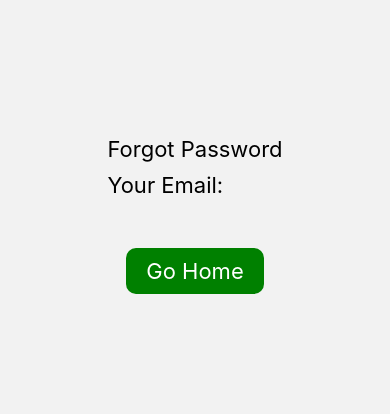
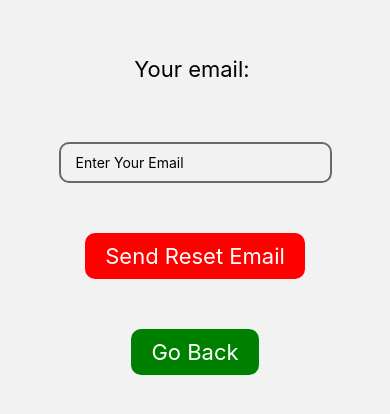
Before and after one commit to Oskar-Ciebien/Timetable_Application, a React Native app: screen /ForgotPassword in a window 390 px wide. Shown: the part 212-626 px from the top of the page. Built offline with nearby package versions, Linux system fonts and the light colour scheme; no server answers.

Commit message:
Added Forgot Password Functionality to the app

```diff
--- a/screens/ForgotPasswordScreen.js
+++ b/screens/ForgotPasswordScreen.js
@@ -1,36 +1,75 @@
-import { StyleSheet, Text, View, TouchableOpacity } from "react-native";
-import React from "react";
-import { SafeAreaView } from "react-native-safe-area-context";
+import {
+  StyleSheet,
+  Text,
+  View,
+  TouchableOpacity,
+  KeyboardAvoidingView,
+  TextInput,
+} from "react-native";
+import React, { useState } from "react";
 
 // Navigation
 import { useNavigation } from "@react-navigation/core";
 
 // Firebase
 import { auth } from "../firebase";
+import { sendPasswordResetEmail } from "firebase/auth";
 
 const ForgotPasswordScreen = () => {
   // Navigation
   const navigation = useNavigation();
 
+  const [email, setEmail] = useState("");
+
+  // Forgot Password
+  const forgotPassword = () => {
+    sendPasswordResetEmail(auth, email)
+      .then(() => {
+        // Password reset email sent!
+        console.log("Password reset email has been sent to: ", email);
+        // ..
+      })
+      .catch((error) => {
+        const errorCode = error.code;
+        const errorMessage = error.message;
+        console.log("Error: ", errorCode, errorMessage);
+        // ..
+      });
+  };
+
   // Change Password
-  const goHome = () => {
+  const goLogin = () => {
     console.log("Pressed Go Home");
-    navigation.replace("Home");
+    navigation.replace("Login");
   };
 
   return (
-    <SafeAreaView style={styles.container}>
-      <View>
-        <Text style={styles.text}>Forgot Password</Text>
-        <Text style={styles.text}>Your Email: {auth.currentUser?.email}</Text>
+    <KeyboardAvoidingView style={styles.container}>
+      <View style={styles.textContainer}>
+        <Text style={styles.text}>Your email: {auth.currentUser?.email}</Text>
       </View>
 
-      <TouchableOpacity onPress={goHome} style={styles.button}>
+      <View style={styles.inputContainer}>
+        <TextInput
+          placeholder="Enter Your Email"
+          value={email}
+          onChangeText={(text) => setEmail(text)}
+          style={styles.input}
+        />
+      </View>
+
+      <TouchableOpacity onPress={forgotPassword} style={styles.buttonContainer}>
         <View>
-          <Text style={styles.buttonText}>Go Home</Text>
+          <Text style={styles.buttonText}>Send Reset Email</Text>
         </View>
       </TouchableOpacity>
-    </SafeAreaView>
+
+      <TouchableOpacity onPress={goLogin} style={styles.loginButton}>
+        <View>
+          <Text style={styles.loginButtonText}>Go Back</Text>
+        </View>
+      </TouchableOpacity>
+    </KeyboardAvoidingView>
   );
 };
 
@@ -42,15 +81,29 @@ const styles = StyleSheet.create({
     justifyContent: "center",
     alignItems: "center",
   },
+  textContainer: {
+    marginTop: 10,
+  },
   text: {
     color: "black",
     fontSize: 22,
-    marginTop: 10,
   },
-  button: {
+  loginButton: {
     marginTop: 50,
     fontSize: 22,
     backgroundColor: "green",
+    paddingVertical: 10,
+    paddingHorizontal: 20,
+    borderRadius: 10,
+  },
+  loginButtonText: {
+    color: "white",
+    fontSize: 22,
+  },
+  buttonContainer: {
+    marginTop: 50,
+    fontSize: 22,
+    backgroundColor: "red",
     paddingVertical: 10,
     paddingHorizontal: 20,
     borderRadius: 10,
@@ -59,4 +112,19 @@ const styles = StyleSheet.create({
     color: "white",
     fontSize: 22,
   },
+  inputContainer: {
+    width: "100%",
+    justifyContent: "center",
+    alignItems: "center",
+    marginTop: 50,
+  },
+  input: {
+    width: "70%",
+    paddingHorizontal: 15,
+    paddingVertical: 10,
+    marginTop: 10,
+    borderRadius: 10,
+    borderWidth: 2,
+    borderColor: "#646a6e",
+  },
 });
```
